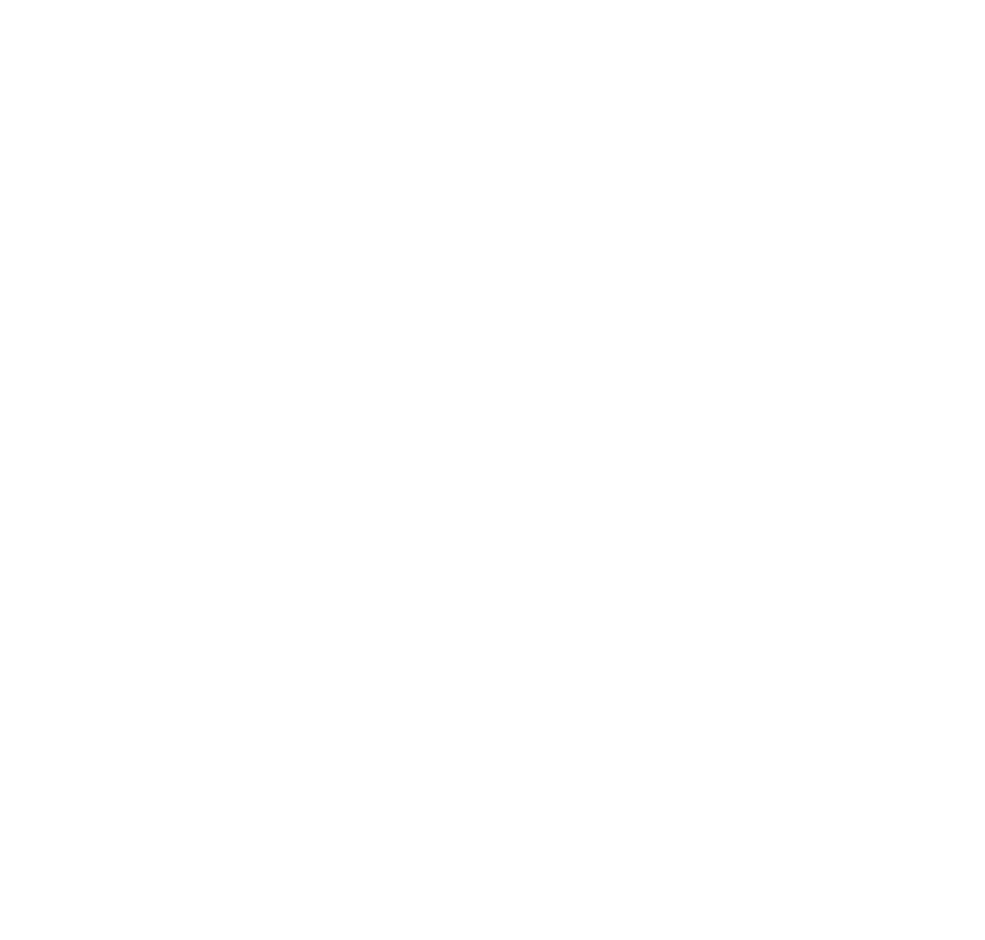
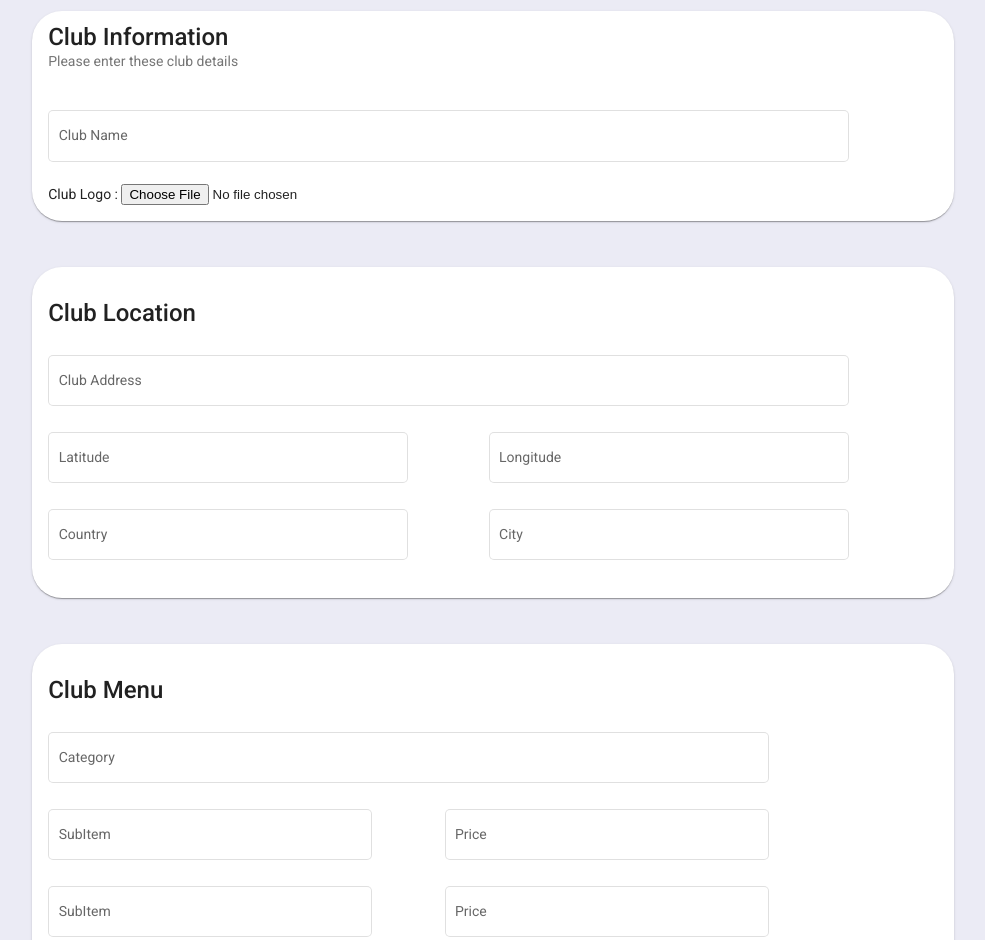
Before and after one commit to ayushmishra1803/ClubSignUpform, an Angular app: page / in a window 1280 px wide. Shown: the part 160-1100 px from the top of the page, without its empty margins (147-1132 px from the left). Before the commit the page ends 800 px from the top, so only its background shows below. Built offline with nearby package versions, Linux system fonts and the light colour scheme.

Commit message:
feat(signup) : integrate UI

```diff
--- a/src/app/app.component.html
+++ b/src/app/app.component.html
@@ -1,9 +1,154 @@
+<div class="main-div">
   <div class="heading-div">
     <h1>Create Your Club</h1>
   </div>
   <div class="form-div">
     <div class="first-row">
+      <form>
+        <mat-card>
+          <mat-card-title>Club Information</mat-card-title>
+          <mat-card-subtitle>Please enter these club details</mat-card-subtitle>
+          <mat-form-field
+            appearance="outline"
+            class="width90"
+            style="margin-top: 20px"
+          >
+            <mat-label>Club Name</mat-label>
+            <input type="text" matInput placeholder="Club Name" />
+          </mat-form-field>
+          <div appearance="outline" class="width90">
+            <mat-label>Club Logo : </mat-label>
+            <input type="file" placeholder="Club Logo" />
+          </div>
+        </mat-card>
+        <mat-card
+          ><mat-card-title style="margin-top: 20px"
+            >Club Location</mat-card-title
+          >
+          <mat-form-field
+            appearance="outline"
+            class="width90"
+            style="margin-top: 20px"
+          >
+            <mat-label>Club Address</mat-label>
+            <input type="text" matInput placeholder="Club Address" />
+          </mat-form-field>
+          <div class="two-input">
+            <mat-form-field appearance="outline" class="width50">
+              <mat-label>Latitude</mat-label>
+              <input type="text" matInput placeholder="Latitude" />
+            </mat-form-field>
+            <mat-form-field appearance="outline" class="width50">
+              <mat-label>Longitude</mat-label>
+              <input type="text" matInput placeholder="Longitude" />
+            </mat-form-field>
+          </div>
+          <div class="two-input">
+            <mat-form-field appearance="outline" class="width50">
+              <mat-label>Country</mat-label>
+              <input type="text" matInput placeholder="Country" />
+            </mat-form-field>
+            <mat-form-field appearance="outline" class="width50">
+              <mat-label>City</mat-label>
+              <input type="text" matInput placeholder="City" />
+            </mat-form-field>
+          </div>
+        </mat-card>
+        <mat-card
+          ><mat-card-title style="margin-top: 20px">Club Menu</mat-card-title>
+          <div style="width: 90%">
+            <mat-form-field
+              appearance="outline"
+              class="width90"
+              style="margin-top: 20px"
+            >
+              <mat-label>Category</mat-label>
+              <input type="text" matInput placeholder="Category" />
+            </mat-form-field>
+            <div class="two-input">
+              <mat-form-field appearance="outline" class="width50">
+                <mat-label>SubItem</mat-label>
+                <input type="text" matInput placeholder="SubItem" />
+              </mat-form-field>
+              <mat-form-field appearance="outline" class="width50">
+                <mat-label>Price</mat-label>
+                <input type="text" matInput placeholder="Price" />
+              </mat-form-field>
+            </div>
+            <div class="two-input">
+              <mat-form-field appearance="outline" class="width50">
+                <mat-label>SubItem</mat-label>
+                <input type="text" matInput placeholder="SubItem" />
+              </mat-form-field>
+              <mat-form-field appearance="outline" class="width50">
+                <mat-label>Price</mat-label>
+                <input type="text" matInput placeholder="Price" />
+              </mat-form-field>
+            </div>
+          </div> </mat-card
+        ><mat-card
+          ><mat-card-title style="margin-top: 20px"
+            >Club Table Map</mat-card-title
+          >
+          <div appearance="outline" class="width90" style="margin-top: 20px">
+            <mat-label>Club Table Map : </mat-label>
+            <input type="file" placeholder="Club Logo" />
+          </div> </mat-card
+        ><mat-card
+          ><mat-card-title style="margin-top: 20px"
+            >Club Table Numbers</mat-card-title
+          >
+          <mat-form-field appearance="outline" class="width90">
+            <mat-label>Club Table Numbers</mat-label>
+            <input type="text" matInput placeholder="Club Table Numbers" />
+          </mat-form-field>
+        </mat-card>
+        <mat-card
+          ><mat-card-title style="margin-top: 20px"
+            >Bank Details</mat-card-title
+          >
+          <div style="width: 90%">
+            <mat-form-field
+              appearance="outline"
+              class="width90"
+              style="margin-top: 20px"
+            >
+              <mat-label>Bank Name</mat-label>
+              <input type="text" matInput placeholder="Bank Name" />
+            </mat-form-field>
+            <mat-form-field
+              appearance="outline"
+              class="width90"
+              style="margin-top: 20px"
+            >
+              <mat-label>Bank Location</mat-label>
+              <input type="text" matInput placeholder="Bank Location" />
+            </mat-form-field>
 
+            <div class="two-input">
+              <mat-form-field appearance="outline" class="width50">
+                <mat-label>Card Number</mat-label>
+                <input type="text" matInput placeholder="Card Number" />
+              </mat-form-field>
+              <mat-form-field appearance="outline" class="width50">
+                <mat-label>Card Holder Name</mat-label>
+                <input type="text" matInput placeholder="Card Holder Name" />
+              </mat-form-field>
             </div>
-  <form></form>
+            <div class="two-input">
+              <mat-form-field appearance="outline" class="width50">
+                <mat-label>Card Number</mat-label>
+                <input type="text" matInput placeholder="Card Number" />
+              </mat-form-field>
+              <mat-form-field appearance="outline" class="width50">
+                <mat-label>Card Holder Name</mat-label>
+                <input type="text" matInput placeholder="Card Holder Name" />
+              </mat-form-field>
             </div>
+          </div>
+        </mat-card>
+        <button mat-raised-button type="submit">Submit</button>
+      </form>
+    </div>
+  </div>
+</div>
--- a/src/app/app.component.scss
+++ b/src/app/app.component.scss
@@ -2,12 +2,52 @@
   width: 100%;
   display: flex;
   justify-content: center;
+  padding-top: 2%;
+  h1 {
+    font-weight: bold;
+    font-size: 30px;
+    font-family: monospace;
+  }
 }
 .form-div {
-  width: 100%;
+  width: 80%;
+  height: auto;
+  background: #ebebf5;
+  border-radius: 30px;
+  display: flex;
+  justify-content: flex-start;
+  align-items: flex-start;
 }
 .first-row {
   width: 100%;
+  height: auto;
   display: flex;
   justify-content: space-between;
+  padding: 5%;
+  flex-direction: column;
 }
+.main-div {
+  height: auto;
+  width: 100%;
+  background: #dfe1ee;
+  display: flex;
+  justify-content: flex-start;
+  flex-direction: column;
+  align-items: center;
+}
+mat-card {
+  border-radius: 30px;
+  margin-top: 5%;
+}
+.width90 {
+  width: 90%;
+}
+.width50 {
+  width: 45%;
+}
+.two-input {
+  width: 90%;
+  display: flex;
+  justify-content: space-between;
+  align-items: center;
+}
--- a/src/app/app.module.ts
+++ b/src/app/app.module.ts
@@ -7,6 +7,8 @@
 import { ReactiveFormsModule } from '@angular/forms';
 import { MatInputModule } from '@angular/material/input';
 import { MatButtonModule } from '@angular/material/button';
+import { MatFormFieldModule } from '@angular/material/form-field';
+import { MatCardModule } from '@angular/material/card';
 @NgModule({
   declarations: [AppComponent],
   imports: [
@@ -16,6 +18,8 @@
     ReactiveFormsModule,
     MatInputModule,
     MatButtonModule,
+    MatFormFieldModule,
+    MatCardModule,
   ],
   providers: [],
   bootstrap: [AppComponent],
```
Lines whose indentation alone changed are shown as unchanged.
